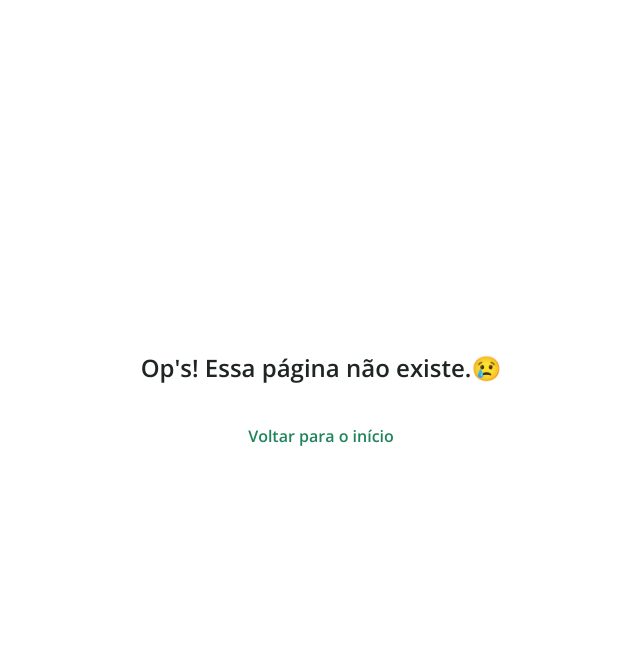
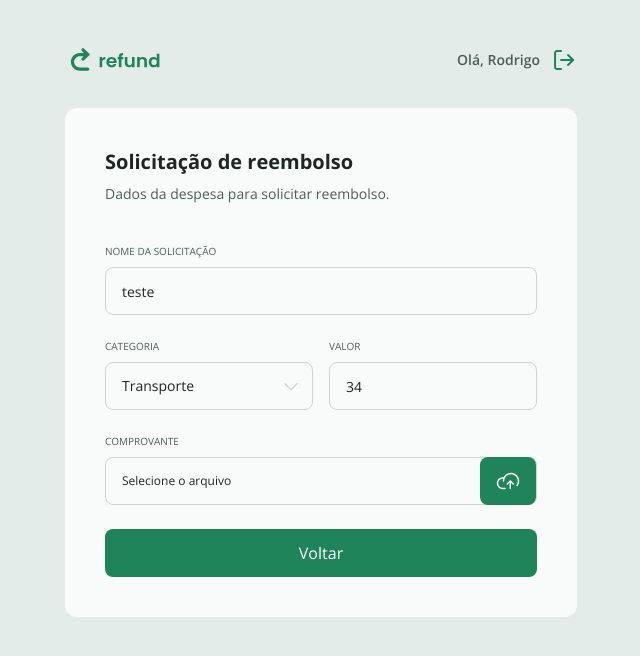
Before and after one commit to palhetabraian/APP-Reembolso, a React (Vite) app in the folder web/: page /refund/123 in a window 1280 px wide. Shown: the top 656 px of the page, without its empty margins (319-959 px from the left). Built offline with nearby package versions, Linux system fonts and the light colour scheme.

Commit message:
feat: atualiza a página Refund para incluir navegação condicional e ajusta a exibição de reembolsos na Dashboard

```diff
--- a/web/src/pages/Dashboard.tsx
+++ b/web/src/pages/Dashboard.tsx
@@ -8,7 +8,7 @@
 import { Input } from '../components/Input';
 import { Button } from '../components/Button';
 import { Pagination } from '../components/Pagination';
-import { RefundItem } from '../components/RefundItem';
+import { RefundItem, type RefundItemProps } from '../components/RefundItem';
 
 const REFUND_EXAMPLE = {
   id: '123',
@@ -22,6 +22,7 @@
   const [name, setName] = useState('');
   const [page, setPage] = useState(1);
   const [totalOfPage, setTotalOfPage] = useState(10);
+  const [refunds, setRefunds] = useState<RefundItemProps[]>([REFUND_EXAMPLE]);
 
   //busca as solicitacoes
   function fetchRefunds(e: React.FormEvent) {
@@ -65,8 +66,10 @@
         </Button>
       </form>
 
-      <div className="mt-6 flex flex-col gap-4 max-h-[342px] overflow-y-scroll">
-        <RefundItem data={REFUND_EXAMPLE} />
+      <div className="my-6 flex flex-col gap-4 max-h-[342px] overflow-y-scroll">
+        {refunds.map((item) => (
+          <RefundItem key={item.id} data={item} href={`/refund/${item.id}`} />
+        ))}
       </div>
 
       <Pagination
--- a/web/src/pages/Refund.tsx
+++ b/web/src/pages/Refund.tsx
@@ -1,6 +1,6 @@
 //rota para o funcionario fazer os reembolsos
 import { useState } from 'react';
-import { useNavigate } from 'react-router';
+import { useNavigate, useParams } from 'react-router';
 
 import { CATEGORIES_KEYS, CATEGORIES } from '../utils/categories';
 
@@ -10,18 +10,25 @@
 import { Button } from '../components/Button';
 
 export function Refund() {
-  const [name, setName] = useState('');
-  const [amount, setAmount] = useState('');
-  const [category, setCategory] = useState('');
+  const [name, setName] = useState('teste');
+  const [amount, setAmount] = useState('34');
+  const [category, setCategory] = useState('transport');
   const [isLoading, setIsLoading] = useState(false);
   const [filename, setFileName] = useState<File | null>(null);
 
   const navigate = useNavigate();
 
+  const params = useParams<{ id: string }>();
+
   function onSubmit(e: React.FormEvent) {
     e.preventDefault();
+
+    if (params.id) {
+      return navigate(-1);
+    }
+
     console.log(name, amount, category, filename);
-    navigate('/confirm', {state: {fromSubmit: true}}); //so deixa ir para confirm caso clique no botao
+    navigate('/confirm', { state: { fromSubmit: true } }); //so deixa ir para confirm caso clique no botao
   }
 
   return (
@@ -43,6 +50,7 @@
         legend="Nome da solicitação"
         value={name}
         onChange={(e) => setName(e.target.value)}
+        disabled={!!params.id}
       />
 
       <div className="flex gap-4">
@@ -51,6 +59,7 @@
           legend="Categoria"
           value={category}
           onChange={(e) => setCategory(e.target.value)}
+          disabled={!!params.id}
         >
           {CATEGORIES_KEYS.map((category) => (
             <option key={category} value={category}>
@@ -64,6 +73,7 @@
           required
           value={amount}
           onChange={(e) => setAmount(e.target.value)}
+          disabled={!!params.id}
         />
       </div>
 
@@ -73,7 +83,7 @@
       />
 
       <Button type="submit" isLoading={isLoading}>
-        Enviar
+        {params.id ? 'Voltar' : 'Enviar'}
       </Button>
     </form>
   );
--- a/web/src/routes/ManagerRoutes.tsx
+++ b/web/src/routes/ManagerRoutes.tsx
@@ -5,12 +5,14 @@
 
 import { Dashboard } from '../pages/Dashboard';
 import { NotFound } from '../pages/NotFound';
+import { Refund } from '../pages/Refund';
 
 export function ManagerRoutes() {
   return (
     <Routes>
       <Route path="/" element={<AppLayout />}>
         <Route path="/" element={<Dashboard />} />
+        <Route path="/refund/:id" element={<Refund />} />
       </Route>
 
       <Route path="*" element={<NotFound />} />
```
